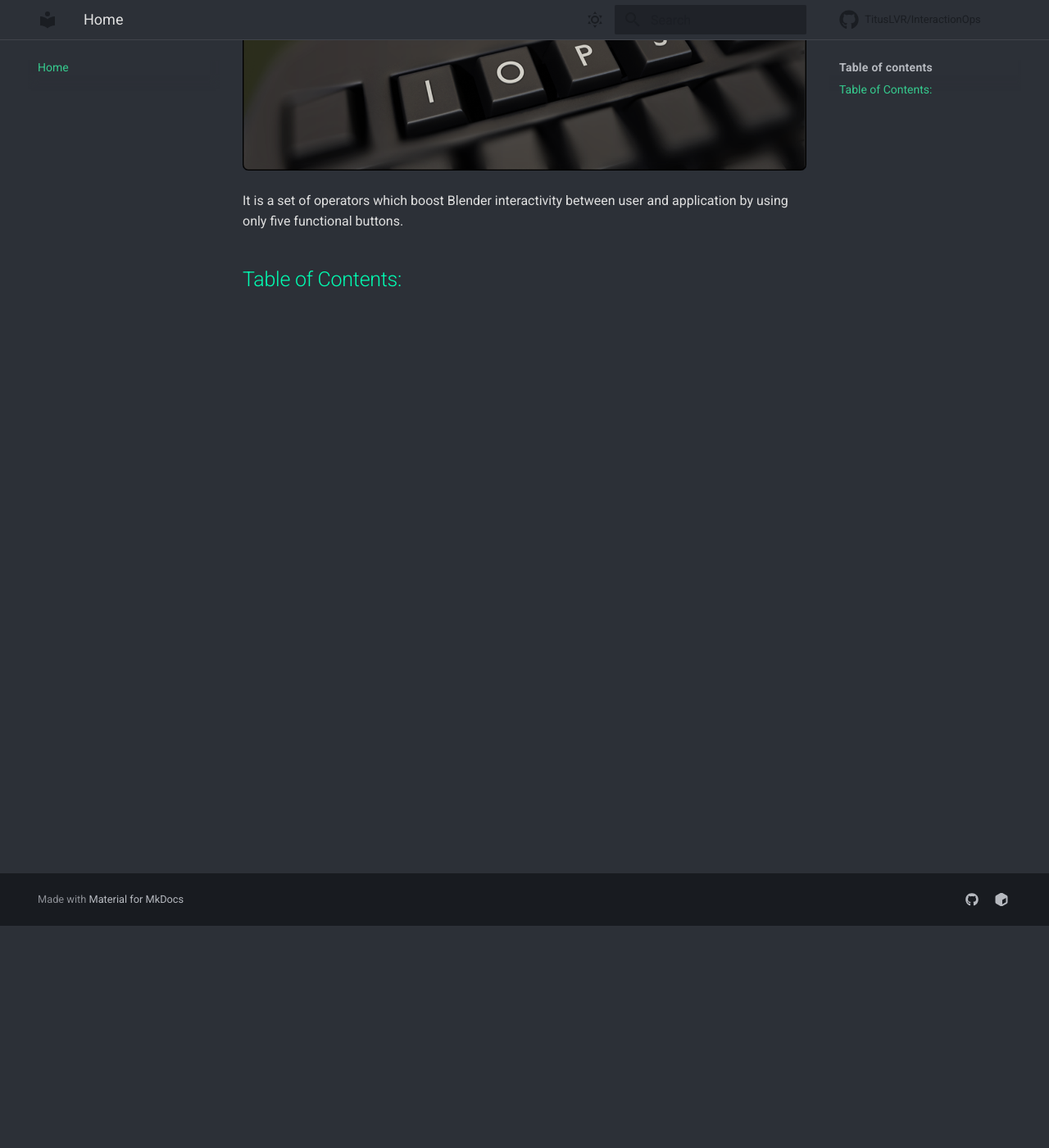
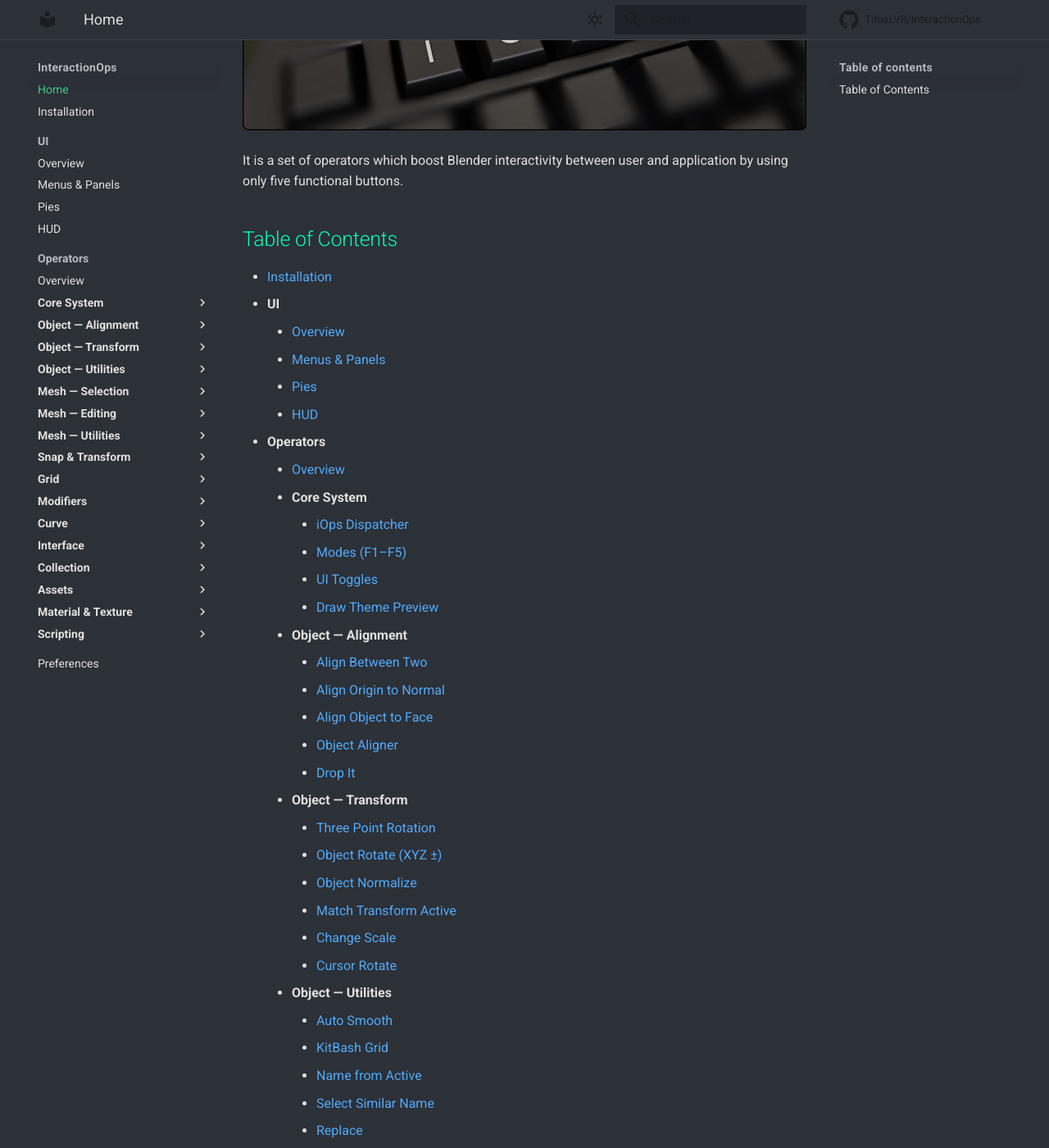
Before and after one commit to TitusLVR/InteractionOps, an MkDocs documentation site: the page built from docs/index.md, in a window 1280 px wide and 1400 px high, scrolled down 271 px. Shown: the whole window at 82% size. Built offline with MkDocs 1.6.1 and Material for MkDocs 9.7.7, drawn with Linux system fonts in a browser that asks for light colours; comment, search, counter and statistics services are not loaded; some of the changed text lies outside the part shown.

Commit message:
docs: real table of contents on Home, sidebar tree instead of header tabs, add UV Visual Cursor to nav
Co-Authored-By: Claude Fable 5 <noreply@anthropic.com>

```diff
--- a/docs/index.md
+++ b/docs/index.md
@@ -4,4 +4,103 @@
 
 It is a set of operators which boost Blender interactivity between user and application by using only five functional buttons.
 
-## Table of Contents:
+## Table of Contents
+
+- [Installation](installation.md)
+- **UI**
+    - [Overview](ui.md)
+    - [Menus & Panels](ui/ui_menus.md)
+    - [Pies](ui/ui_pies.md)
+    - [HUD](ui/ui_hud.md)
+- **Operators**
+    - [Overview](operators.md)
+    - **Core System**
+        - [iOps Dispatcher](operators/op_iops.md)
+        - [Modes (F1–F5)](operators/op_modes.md)
+        - [UI Toggles](operators/op_ui_toggles.md)
+        - [Draw Theme Preview](operators/op_draw_theme_preview.md)
+    - **Object — Alignment**
+        - [Align Between Two](operators/op_align_between_two.md)
+        - [Align Origin to Normal](operators/op_align_origin_to_normal.md)
+        - [Align Object to Face](operators/op_object_align_to_face.md)
+        - [Object Aligner](operators/op_object_aligner.md)
+        - [Drop It](operators/op_object_drop_it.md)
+    - **Object — Transform**
+        - [Three Point Rotation](operators/op_object_three_point_rotation.md)
+        - [Object Rotate (XYZ ±)](operators/op_object_rotate.md)
+        - [Object Normalize](operators/op_object_normalize.md)
+        - [Match Transform Active](operators/op_object_match_transform_active.md)
+        - [Change Scale](operators/op_object_change_scale.md)
+        - [Cursor Rotate](operators/op_cursor_rotate.md)
+    - **Object — Utilities**
+        - [Auto Smooth](operators/op_object_auto_smooth.md)
+        - [KitBash Grid](operators/op_object_kitbash_grid.md)
+        - [Name from Active](operators/op_object_name_from_active.md)
+        - [Select Similar Name](operators/op_object_select_similar_name.md)
+        - [Replace](operators/op_object_replace.md)
+        - [UVMaps Add/Remove](operators/op_object_uvmaps_add_remove.md)
+        - [UVMaps Cleaner](operators/op_object_uvmaps_cleaner.md)
+        - [Visual Origin](operators/op_object_visual_origin.md)
+        - [Object Color](operators/op_object_color.md)
+        - [Radial Array](operators/op_object_radial_array.md)
+    - **Mesh — Selection**
+        - [Z Ops (Loop/Ring, Connect, Delete, etc.)](operators/op_z_ops.md)
+        - [Mouseover Fill Select](operators/op_mouseover_fill_select.md)
+        - [Convert Selection](operators/op_mesh_convert_selection.md)
+        - [Selection Sets](operators/op_selection_sets.md)
+    - **Mesh — Editing**
+        - [Mesh to Grid](operators/op_mesh_to_grid.md)
+        - [Cursor Bisect](operators/op_mesh_cursor_bisect.md)
+        - [Smart Inset](operators/op_mesh_smart_inset.md)
+        - [Extrude (Keep Edge Data)](operators/op_mesh_extrude_ex.md)
+        - [Straight Bevel](operators/op_mesh_straight_bevel.md)
+        - [Shear](operators/op_mesh_shear.md)
+        - [Quick Connect](operators/op_mesh_quick_connect.md)
+        - [Tris → Quads](operators/op_mesh_to_tris_to_quad.md)
+    - **Mesh — Utilities**
+        - [Copy Edges Angle](operators/op_mesh_copy_edges_angle.md)
+        - [Copy Edges Length](operators/op_mesh_copy_edges_length.md)
+        - [Quick Snap (Mesh)](operators/op_mesh_quick_snap.md)
+        - [UV Channel Hop](operators/op_mesh_uv_channel_hop.md)
+        - [Assign Vertex Color](operators/op_assign_vertex_color.md)
+        - [Mesh Visual UV](operators/op_mesh_visual_uv.md)
+        - [UV Visual Cursor](operators/op_uv_visual_cursor.md)
+        - [Non-Planar Overlay](operators/op_mesh_nonplanar_overlay.md)
+        - [UV Shortest Mark](operators/op_mesh_uv_shortest_mark.md)
+    - **Snap & Transform**
+        - [Drag Snap](operators/op_drag_snap.md)
+        - [Drag Snap Cursor](operators/op_drag_snap_cursor.md)
+        - [Drag Snap UV](operators/op_drag_snap_uv.md)
+        - [Snap Combos](operators/op_snap_combos.md)
+    - **Grid**
+        - [Grid from Active](operators/op_grid_from_active.md)
+    - **Modifiers**
+        - [Easy Mod — Array](operators/op_easy_mod_array.md)
+        - [Easy Mod — Curve](operators/op_easy_mod_curve.md)
+        - [Easy Mod — Shwarp](operators/op_easy_mod_shwarp.md)
+    - **Curve**
+        - [Spline Type](operators/op_curve_spline_type.md)
+        - [Subdivide](operators/op_curve_subdivide.md)
+    - **Interface**
+        - [Split Screen Area](operators/op_split_screen_area.md)
+        - [Split Screen Area (New)](operators/op_split_screen_area_new.md)
+        - [Save/Load Space Data](operators/op_save_load_space_data.md)
+        - [UI Prop Switch](operators/op_ui_prop_switch.md)
+        - [Maya Isolate](operators/op_maya_isolate.md)
+    - **Collection**
+        - [Outliner Collection Ops](operators/op_outliner_collection_ops.md)
+        - [Instance Collection Append](operators/op_instance_collection_append.md)
+    - **Assets**
+        - [Asset Management](operators/op_assets_management.md)
+        - [Open Asset in Current Blender](operators/op_open_asset_in_current_blender.md)
+        - [Open Asset in New Blender](operators/op_open_asset_in_new_blender.md)
+        - [Render Asset Thumbnail](operators/op_render_asset_thumbnail.md)
+    - **Material & Texture**
+        - [Material Override](operators/op_material_override.md)
+        - [Materials from Textures](operators/op_materials_from_textures.md)
+        - [Image Reload](operators/op_image_reload.md)
+        - [Library Reload](operators/op_library_reload.md)
+    - **Scripting**
+        - [Executor](operators/op_executor.md)
+        - [Run Text](operators/op_run_text.md)
+- [Preferences](preferences.md)
--- a/mkdocs.yml
+++ b/mkdocs.yml
@@ -31,7 +31,6 @@ theme:
         icon: material/weather-night
         name: Switch to dark
   features:
-    - navigation.tabs
     - navigation.sections
     - navigation.top
     - navigation.indexes
@@ -139,6 +138,7 @@ nav:
           - UV Channel Hop: operators/op_mesh_uv_channel_hop.md
           - Assign Vertex Color: operators/op_assign_vertex_color.md
           - Mesh Visual UV: operators/op_mesh_visual_uv.md
+          - UV Visual Cursor: operators/op_uv_visual_cursor.md
           - Non-Planar Overlay: operators/op_mesh_nonplanar_overlay.md
           - UV Shortest Mark: operators/op_mesh_uv_shortest_mark.md
       - Snap & Transform:
```
